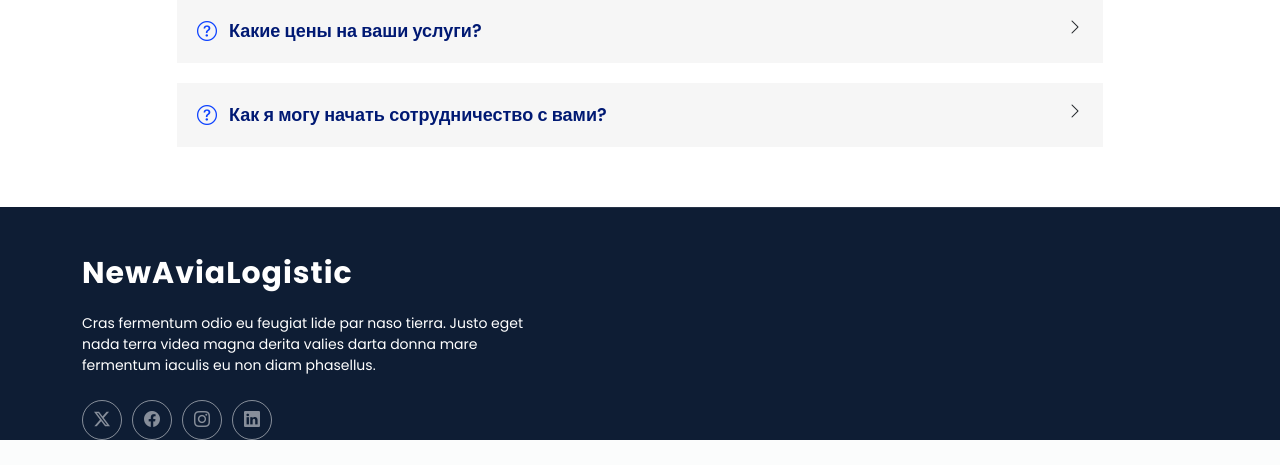
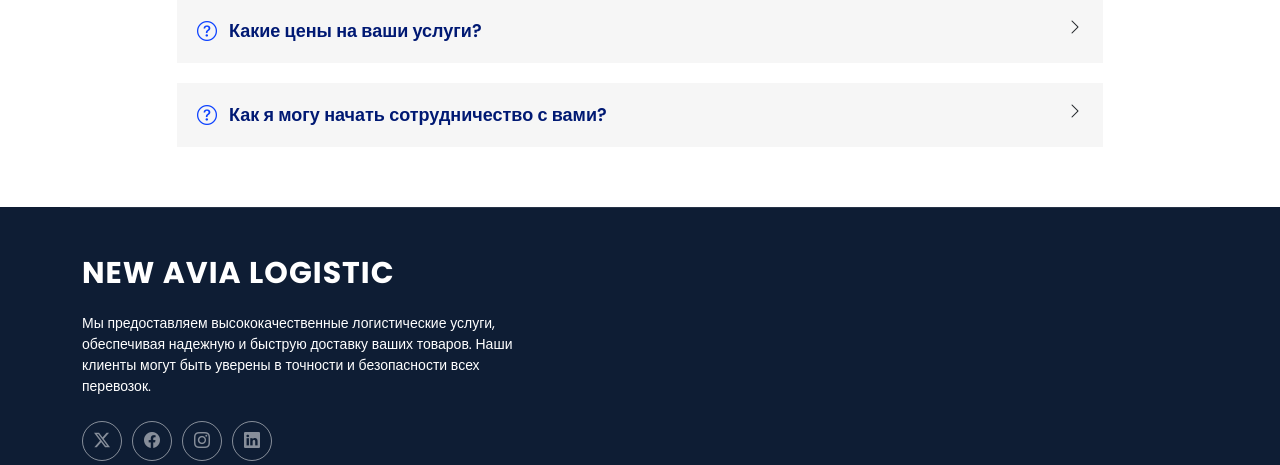
Before and after one commit to IldarSaygafarov2/logistics-site, a Django app: page /about/ in a window 1280 px wide. Shown: the part 2681-3146 px from the top of the page. Before the commit the page ends 3121 px from the top, so only its background shows below. Run offline with Django 5.2, Linux system fonts and the light colour scheme; some libraries are stand-ins or nearby versions.

Commit message:
added fixes

```diff
--- a/templates/components/layout/_footer.html
+++ b/templates/components/layout/_footer.html
@@ -2,23 +2,22 @@
 
     <div class="container footer-top">
         <div class="row gy-4">
-            <div class="col-lg-5 col-md-12 footer-about">
+            <div class="col-lg-5 col-md-12 footer-about ">
                 <a href="{% url 'home' %}" class="logo d-flex align-items-center">
-                    <span class="sitename">NewAviaLogistic</span>
+                    <span class="sitename">NEW AVIA LOGISTIC</span>
                 </a>
-                <p>Cras fermentum odio eu feugiat lide par naso tierra. Justo eget nada terra videa magna derita
-                    valies darta
-                    donna mare fermentum iaculis eu non diam phasellus.</p>
-                <div class="social-links d-flex mt-4">
+                <p>Мы предоставляем высококачественные логистические услуги, обеспечивая надежную и быструю доставку
+                    ваших
+                    товаров. Наши клиенты могут быть уверены в точности и безопасности всех перевозок.</p>
+                <div class="social-links d-flex mt-4 pb-1">
                     <a href=""><i class="bi bi-twitter-x"></i></a>
                     <a href=""><i class="bi bi-facebook"></i></a>
                     <a href=""><i class="bi bi-instagram"></i></a>
                     <a href=""><i class="bi bi-linkedin"></i></a>
                 </div>
             </div>
+
         </div>
     </div>
 
-
-
 </footer>
```
